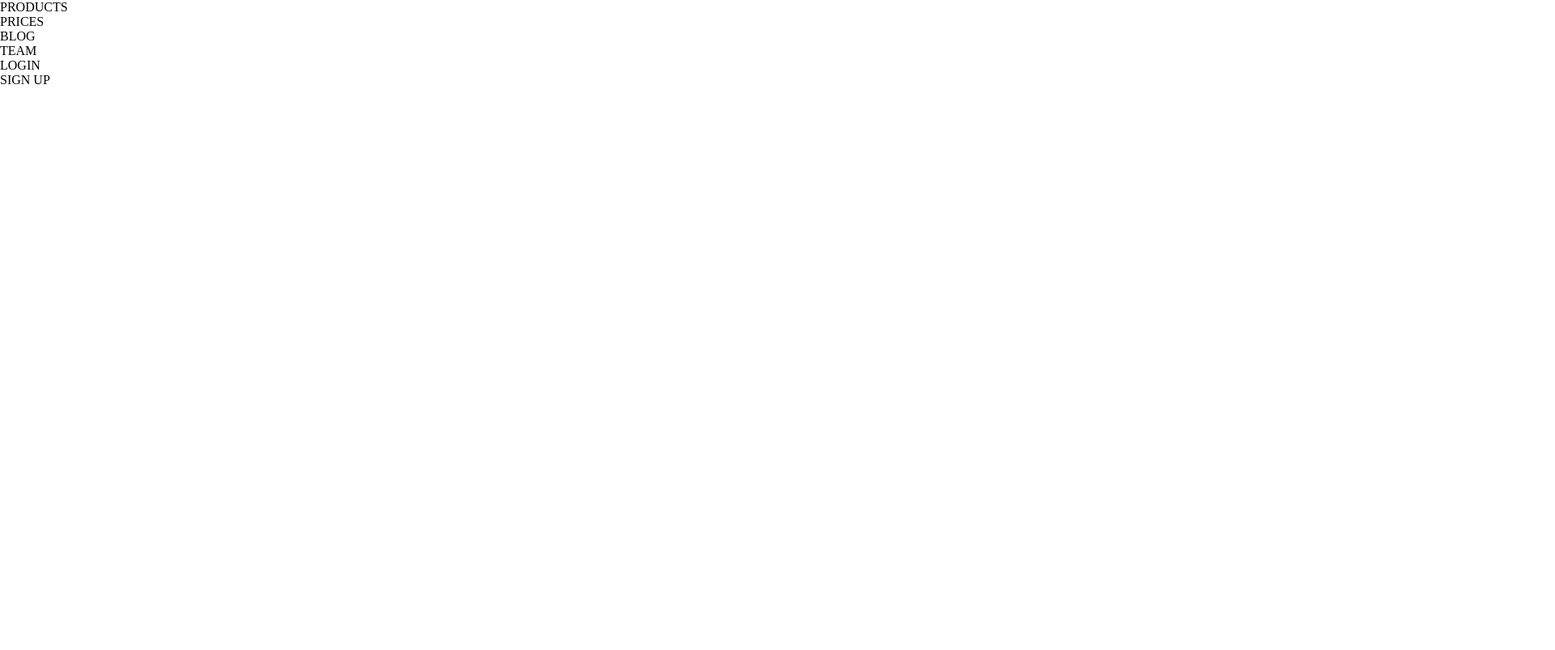
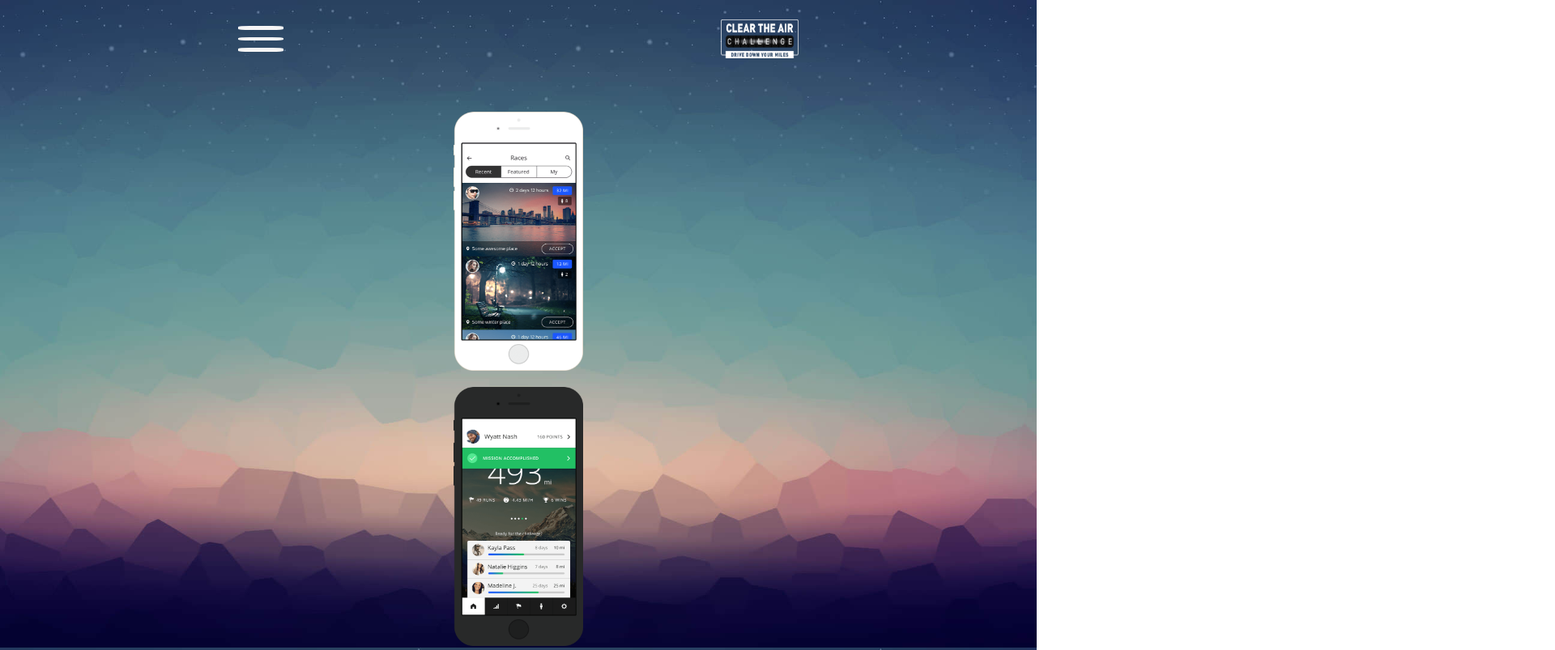
Before and after one commit to iulianSta/mobile-app, a website: page src/index.html in a window 1280 px wide. Shown: the top 803 px of the page at 81% size, 1920 px wide, since content can reach past the window. Drawn offline with nearby package versions, Linux system fonts and the light colour scheme; files that its build step writes are made by us from their sources.

Commit message:
Modify variables

```diff
--- a/src/scss/main.scss
+++ b/src/scss/main.scss
@@ -1,2 +1,3 @@
 @import "./var/variables.scss";
 @import "./normalize";
+@import "./mobile/mobile.scss";
--- /dev/null
+++ b/src/scss/mobile/_body.scss
@@ -0,0 +1,15 @@
+/* Body style */
+body {
+  width: auto;
+  height: auto;
+  display: flex;
+  justify-content: space-evenly;
+  align-items: flex-start;
+  flex-direction: column;
+  position: relative;
+  background-image: url(../../img/bg_001.jpg);
+  background-position: center;
+  background-size: cover;
+  background-repeat: no-repeat;
+  background-attachment: fixed;
+}
--- /dev/null
+++ b/src/scss/mobile/_header.scss
@@ -0,0 +1,52 @@
+/* Header style */
+/* Logo and Hamburger menu */
+.header {
+  width: 100%;
+  height: auto;
+  padding: 1.5rem;
+  display: flex;
+  justify-content: space-around;
+  align-items: flex-start;
+}
+/* Hamburger menu style */
+.hamburger {
+  width: 3.5rem;
+  height: 3rem;
+  display: flex;
+  justify-content: space-evenly;
+  align-items: center;
+  flex-direction: column;
+}
+/* Hamburger menu individual style */
+.hamburger div {
+  width: 3.5rem;
+  height: 0.3rem;
+  background-color: $color-white-smoke;
+  border-radius: 25%;
+  transition: 0.5s;
+}
+/* Menu style */
+.menu {
+  display: flex;
+  position: relative;
+}
+/* Navigation menu style */
+.side-menu ul {
+  font-family: var(--font-fam-lucinda);
+  font-size: medium;
+  font-weight: bold;
+  color: var(--color-a-blue);
+  list-style: none;
+  display: flex;
+  justify-content: flex-start;
+  align-items: flex-start;
+  flex-direction: column;
+}
+/* Lists style */
+.side-menu ul li {
+  padding-bottom: 0.5em;
+}
+/* Side menu/ Display none */
+.side-menu {
+  display: none;
+}
--- /dev/null
+++ b/src/scss/mobile/_images.scss
@@ -0,0 +1,26 @@
+/* Logo style*/
+.img-logo {
+  width: 6rem;
+  height: 3rem;
+  display: flex;
+  position: relative;
+}
+/* Images style */
+.images {
+  display: flex;
+  justify-content: space-between;
+  align-items: center;
+  flex-direction: column;
+}
+/* First image style */
+#first-img {
+  width: 10rem;
+  height: 20rem;
+  margin-bottom: 1em;
+}
+/* Seccond image style */
+#second-img {
+  width: 10rem;
+  height: 20rem;
+  margin-bottom: 2em;
+}
--- /dev/null
+++ b/src/scss/mobile/_main-content.scss
@@ -0,0 +1,13 @@
+/* Main content style */
+.main {
+  width: 100%;
+  height: 100%;
+  font-family: var(--font-fam-impact);
+  font-size: 1.3em;
+  color: var(--color-a-blue);
+  display: flex;
+  justify-content: space-around;
+  align-items: center;
+  flex-direction: column;
+  padding: 2em 1em 1em 1em;
+}
--- /dev/null
+++ b/src/scss/mobile/mobile.scss
@@ -0,0 +1,4 @@
+@import "./body";
+@import "./header";
+@import "./main-content";
+@import "./images";
--- a/src/scss/var/_var-colors.scss
+++ b/src/scss/var/_var-colors.scss
@@ -1,3 +1,4 @@
 $color-a-blue: aliceblue;
+$color-white-smoke: whitesmoke;
 $color-green: green;
 $color-blue: blue;
```
